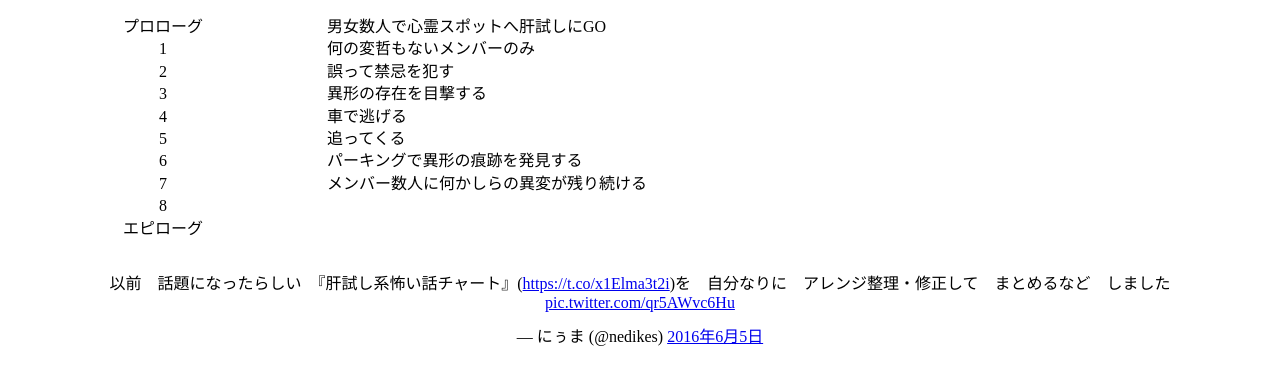
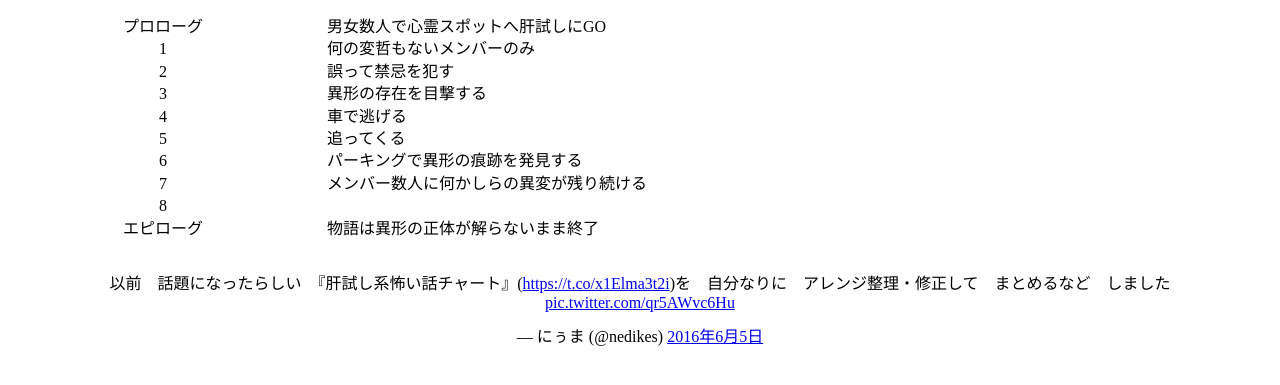
Before and after one commit to gyaaaaaaaaaaaa/ghoststory.github.io, a plain HTML site: page index.html in a window 1280 px wide. Shown: the part 129-514 px from the top of the page. Drawn offline with nearby package versions, Linux system fonts and the light colour scheme.

Commit message:
first commit

```diff
--- a/index.html
+++ b/index.html
@@ -55,7 +55,7 @@ github pagesでfont awesomeが機能していない -->
       </tr>
       <tr>
         <td>エピローグ</td>
-        <td><div id="scene_9"></div></td>
+        <td><div id="epilogue"></div></td>
       </tr>
     </table>
     <br />
--- a/main.css
+++ b/main.css
@@ -21,6 +21,6 @@
     color: rgb(255, 255, 253);
 }
 
-#prologue, #scene_1, #scene_2, #scene_3, #scene_4, #scene_5, #scene_6, #scene_7, #scene_8, #scene_9 {
+#prologue, #scene_1, #scene_2, #scene_3, #scene_4, #scene_5, #scene_6, #scene_7, #scene_8, #scene_9, #epilogue {
   text-align: left;
 }
```
